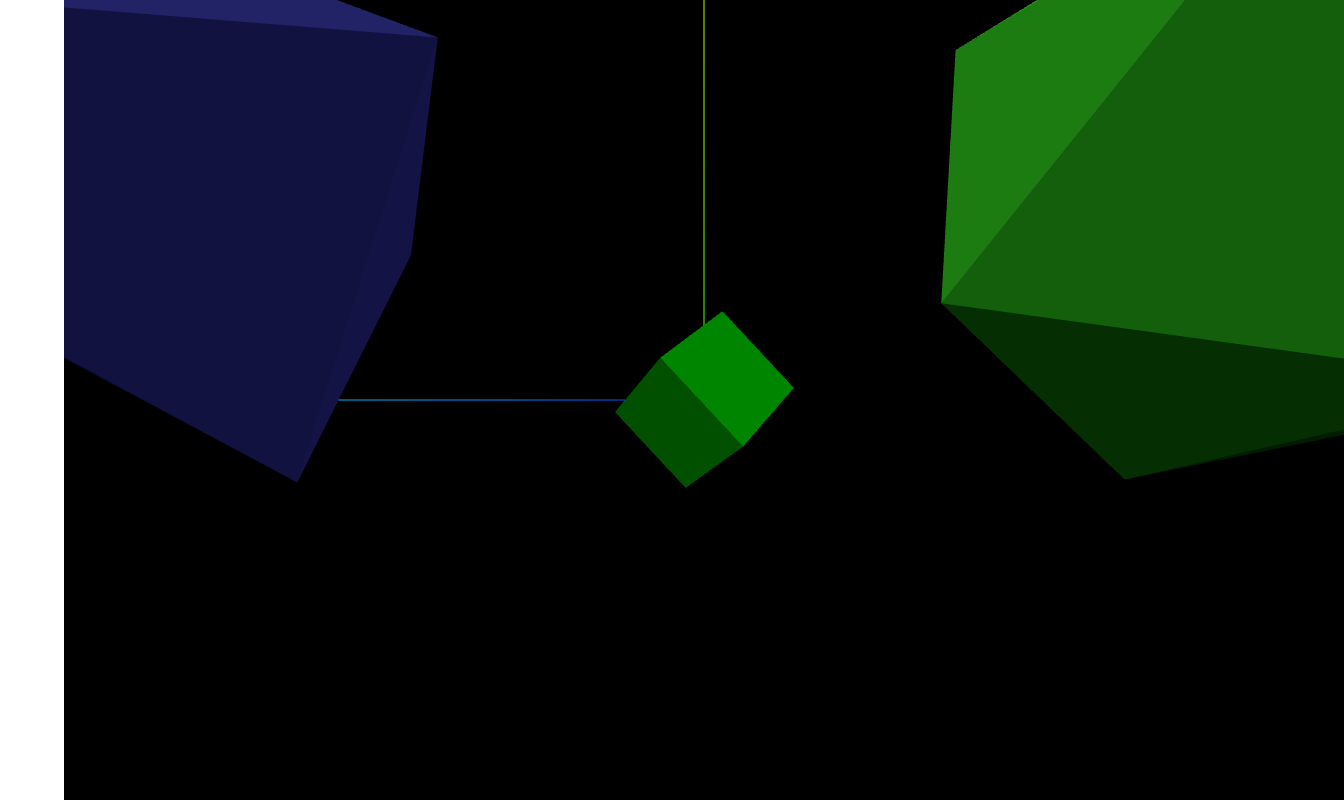
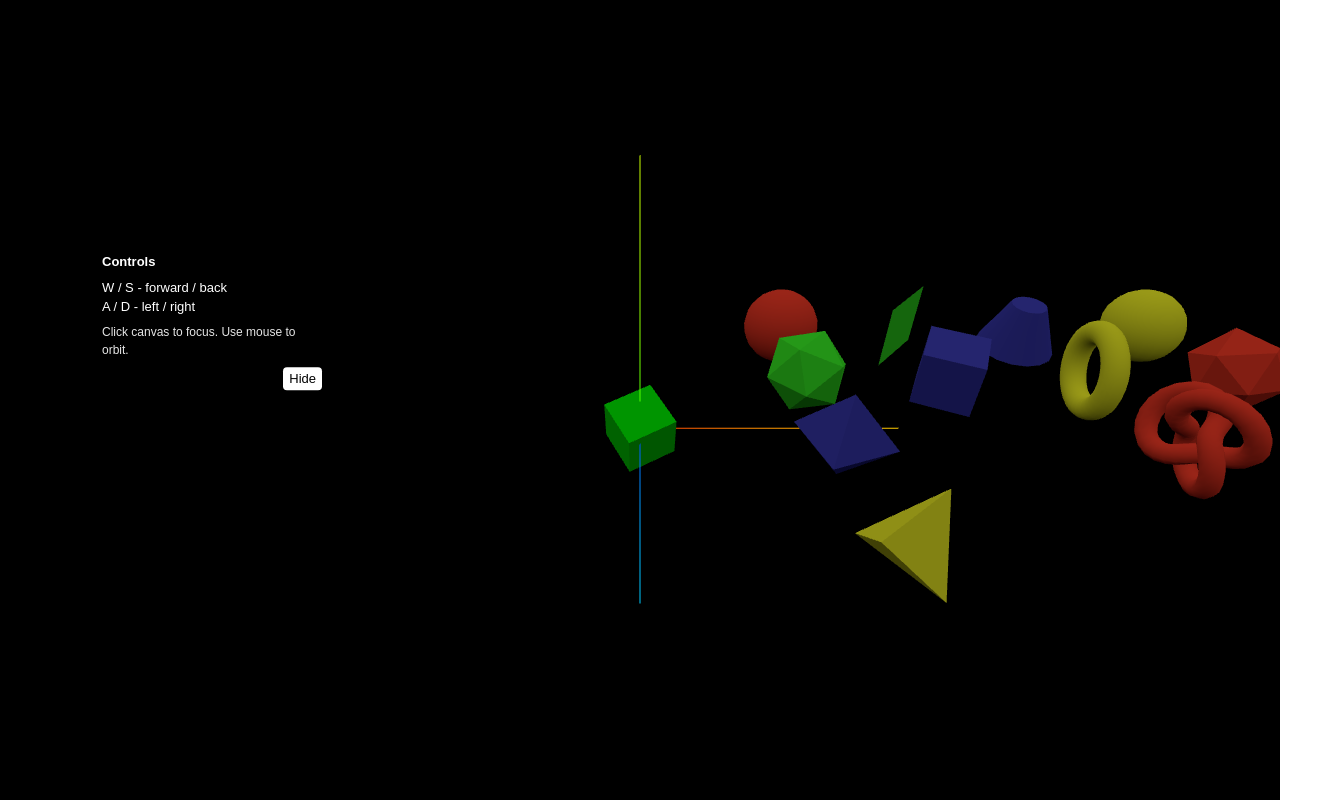
Before and after one commit to hussainkazemian/Blender, a website built with Vite: page index.html in a window 1280 px wide. Shown: the whole page, 1344 px wide, since content can reach past the window. Built offline with nearby package versions, Linux system fonts and the light colour scheme; animation ran at ten frames a second.

Commit message:
feat: implement WASD controls and HUD for movement in three.js scene

```diff
--- a/src/main.js
+++ b/src/main.js
@@ -4,24 +4,40 @@ import { OrbitControls } from 'three/examples/jsm/controls/OrbitControls.js';
 
 let container, camera, scene, renderer, cube;
 let controls;
+let moveState = { forward: 0, back: 0, left: 0, right: 0 };
+let moveSpeed = 6; // units per second
+let lastTime = performance.now();
 
 init();
 
 function init() {
-  container = document.createElement('div');
-  document.body.appendChild(container);
+  // prefer attaching renderer to existing #app element in index.html
+  container = document.getElementById('app');
+  if (!container) {
+    container = document.createElement('div');
+    document.body.appendChild(container);
+  }
+  // make sure the container fills available space
+  container.style.width = '100%';
+  container.style.height = '100%';
+  container.style.margin = '0';
+  container.style.padding = '0';
 
   // Scene
   scene = new THREE.Scene();
 
   // Camera
-  camera = new THREE.PerspectiveCamera(75, window.innerWidth / window.innerHeight, 0.1, 1000);
-  camera.position.x = 5;
+  camera = new THREE.PerspectiveCamera(60, window.innerWidth / window.innerHeight, 0.1, 1000);
+  // place the camera so the full grid is visible on load
+  camera.position.set(0, 6, 12);
 
   // Renderer
   renderer = new THREE.WebGLRenderer({ antialias: true });
   renderer.setPixelRatio(window.devicePixelRatio || 1);
   renderer.setSize(window.innerWidth, window.innerHeight);
+  // make canvas scale to container
+  renderer.domElement.style.width = '100%';
+  renderer.domElement.style.height = '100%';
   container.appendChild(renderer.domElement);
 
   // Cube
@@ -47,9 +63,48 @@ function init() {
   controls = new OrbitControls(camera, renderer.domElement);
   controls.enableDamping = true; // smoothes camera movement
   controls.dampingFactor = 0.05;
+  // start looking at origin (where geometries will be centered)
+  controls.target.set(0, 0.6, 0);
+  controls.update();
+
+  // WASD movement state
+  initWASDControls();
+
+  // HUD for controls
+  createHUD();
 
   // Handle resize
   window.addEventListener('resize', onWindowResize, false);
+}
+
+function createHUD() {
+  const hud = document.createElement('div');
+  hud.id = 'wasd-hud';
+  hud.style.position = 'fixed';
+  hud.style.left = '90px';
+  // hud.style.top = '50%';
+  hud.style.transform = 'translateY(-50%)';
+  hud.style.maxWidth = '220px';
+  hud.style.padding = '10px 12px';
+  hud.style.background = 'rgba(0,0,0,0.6)';
+  hud.style.color = '#fff';
+  hud.style.fontFamily = 'sans-serif';
+  hud.style.fontSize = '13px';
+  hud.style.borderRadius = '6px';
+  hud.style.zIndex = '9999';
+  hud.innerHTML = `
+    <div style="font-weight:600;margin-bottom:6px;">Controls</div>
+    <div>W / S - forward / back</div>
+    <div>A / D - left / right</div>
+    <div style="margin-top:6px; font-size:12px; opacity:0.9">Click canvas to focus. Use mouse to orbit.</div>
+    <div style="margin-top:8px; text-align:right;"><button id="hud-hide" style="background:#fff;color:#000;border:none;padding:4px 6px;border-radius:4px;cursor:pointer">Hide</button></div>
+  `;
+  document.body.appendChild(hud);
+
+  const btn = document.getElementById('hud-hide');
+  btn.addEventListener('click', () => {
+    hud.style.display = 'none';
+  });
 }
 
 function createGeometries() {
@@ -99,6 +154,13 @@ function createGeometries() {
 }
 
 function animate() {
+  const now = performance.now();
+  const delta = (now - lastTime) / 1000; // seconds
+  lastTime = now;
+
+  // apply WASD movement
+  updateMovement(delta);
+
   // rotate the main cube a bit
   cube.rotation.x += 0.01;
   cube.rotation.y += 0.01;
@@ -117,6 +179,50 @@ function animate() {
   renderer.render(scene, camera);
 }
 
+function initWASDControls() {
+  window.addEventListener('keydown', (e) => {
+    switch (e.code) {
+      case 'KeyW': moveState.forward = 1; break;
+      case 'KeyS': moveState.back = 1; break;
+      case 'KeyA': moveState.left = 1; break;
+      case 'KeyD': moveState.right = 1; break;
+    }
+  });
+  window.addEventListener('keyup', (e) => {
+    switch (e.code) {
+      case 'KeyW': moveState.forward = 0; break;
+      case 'KeyS': moveState.back = 0; break;
+      case 'KeyA': moveState.left = 0; break;
+      case 'KeyD': moveState.right = 0; break;
+    }
+  });
+}
+
+function updateMovement(delta) {
+  const dir = new THREE.Vector3();
+  // forward/back relative to camera direction (ignore y)
+  camera.getWorldDirection(dir);
+  dir.y = 0;
+  dir.normalize();
+
+  const right = new THREE.Vector3();
+  right.crossVectors(camera.up, dir).normalize();
+
+  const move = new THREE.Vector3();
+  if (moveState.forward) move.add(dir);
+  if (moveState.back) move.sub(dir);
+  if (moveState.left) move.addScaledVector(right, 1);
+  if (moveState.right) move.addScaledVector(right, -1);
+
+  if (move.lengthSq() > 0) {
+    move.normalize();
+    move.multiplyScalar(moveSpeed * delta);
+    camera.position.add(move);
+    // also move the controls target so orbit center follows camera movements
+    controls.target.add(move);
+  }
+}
+
 function onWindowResize() {
   camera.aspect = window.innerWidth / window.innerHeight;
   camera.updateProjectionMatrix();
--- a/src/style.css
+++ b/src/style.css
@@ -18,6 +18,7 @@ a {
   color: #646cff;
   text-decoration: inherit;
 }
+
 a:hover {
   color: #535bf2;
 }
@@ -36,10 +37,16 @@ h1 {
 }
 
 #app {
-  max-width: 1280px;
-  margin: 0 auto;
-  padding: 2rem;
+  width: 100%;
+  height: 100vh;
+  margin: 0;
+  padding: 0;
   text-align: center;
+}
+
+html,
+body {
+  height: 100%;
 }
 
 .logo {
@@ -48,9 +55,11 @@ h1 {
   will-change: filter;
   transition: filter 300ms;
 }
+
 .logo:hover {
   filter: drop-shadow(0 0 2em #646cffaa);
 }
+
 .logo.vanilla:hover {
   filter: drop-shadow(0 0 2em #f7df1eaa);
 }
@@ -74,9 +83,11 @@ button {
   cursor: pointer;
   transition: border-color 0.25s;
 }
+
 button:hover {
   border-color: #646cff;
 }
+
 button:focus,
 button:focus-visible {
   outline: 4px auto -webkit-focus-ring-color;
@@ -87,9 +98,11 @@ button:focus-visible {
     color: #213547;
     background-color: #ffffff;
   }
+
   a:hover {
     color: #747bff;
   }
+
   button {
     background-color: #f9f9f9;
   }
```
